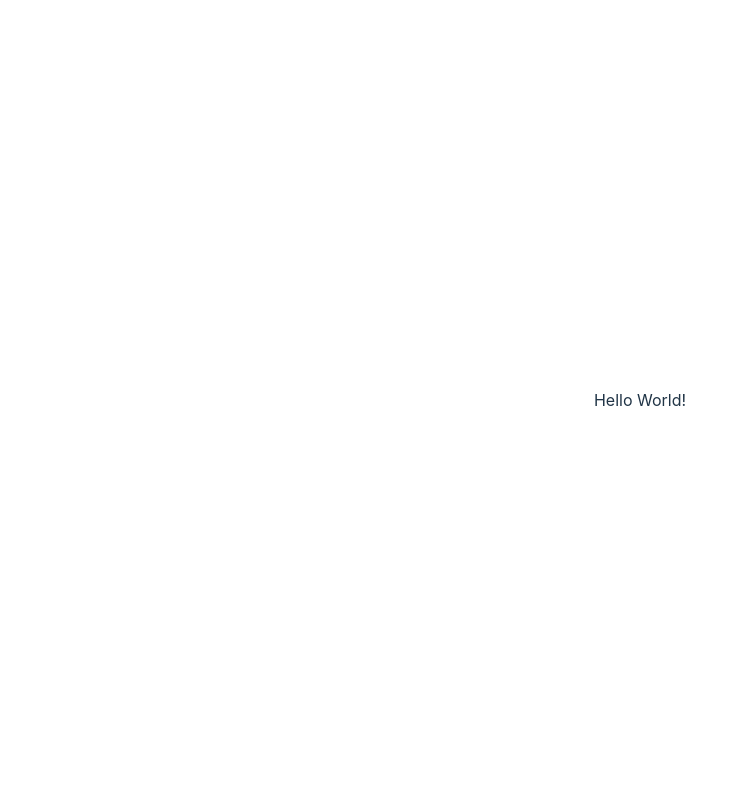
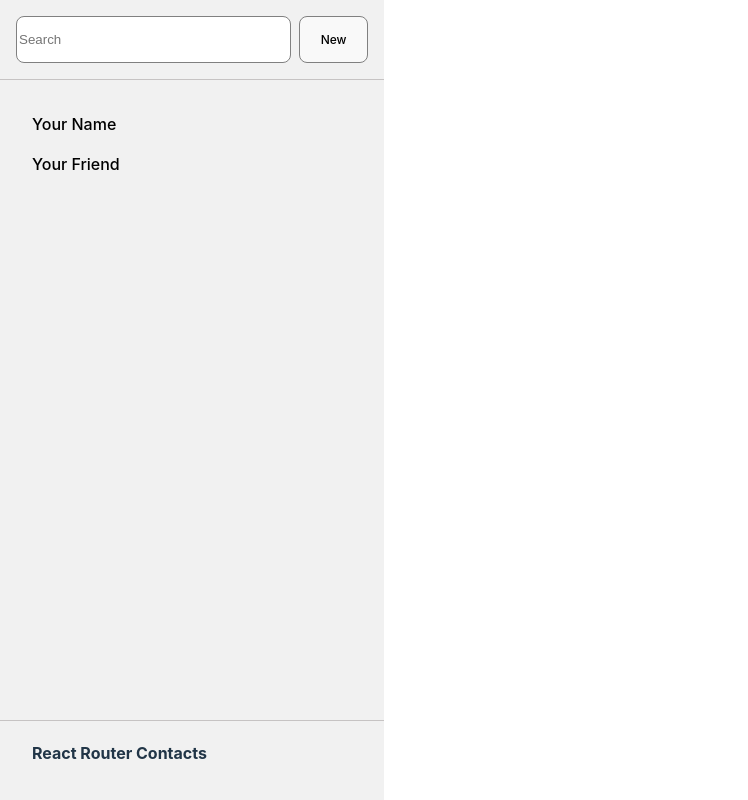
Before and after one commit to theara-y/react-router-tutorial, a React (Vite) app: page / in a window 1280 px wide. Shown: the whole page, without its empty margins (0-748 px from the left). Built offline with nearby package versions, Linux system fonts and the light colour scheme.

Commit message:
root page

```diff
--- a/src/index.css
+++ b/src/index.css
@@ -26,8 +26,6 @@
 body {
   margin: 0;
   display: flex;
-  justify-content: center;
-  place-items: center;
   min-width: 320px;
   min-height: 100vh;
 }
@@ -68,3 +66,62 @@
     background-color: #f9f9f9;
   }
 }
+
+
+#root {
+  width: 100%;
+}
+
+#sidebar {
+  display: grid;
+  grid-template-rows: 10% 1fr 10%;
+  grid-template-columns: 1fr;
+  width: 30%;
+  height: 100%;
+  background: #f1f1f1;
+}
+
+#sidebar h1 {
+  grid-area: 3 / 1 / 3 / 1;
+  font-size: 1em;
+  margin: 0;
+  padding: 0 0 0 2em;
+  line-height: 4em;
+  border-top: 1px solid rgb(198, 195, 195);
+}
+
+#sidebar>div {
+  display: grid;
+  grid-template-columns: 4fr 1fr;
+  padding: 1em;
+  gap: 0.5em;
+  border-bottom: 1px solid rgb(198, 195, 195);
+}
+
+#sidebar form input {
+  border: 1px solid gray;
+  width: 100%;
+  height: 100%;
+  border-radius: 8px;
+}
+
+#sidebar form button {
+  width: 100%;
+  height: 100%;
+  font-size: 0.75em;
+  border: 1px solid gray;
+}
+
+#sidebar ul {
+  list-style-type: none;
+  margin: 0;
+  padding: 1em;
+}
+
+#sidebar li {
+  margin: 1em;
+}
+
+#sidebar a {
+  color: black;
+}
--- a/src/main.jsx
+++ b/src/main.jsx
@@ -5,12 +5,13 @@
   RouterProvider,
 } from 'react-router-dom';
 import './index.css';
+import Root from './routes/root';
 
 const router = createBrowserRouter([
   {
     path: '/',
-    element: <div>Hello World!</div>
-  }
+    element: <Root />,
+  },
 ]);
 
 ReactDOM.createRoot(document.getElementById('root')).render(
--- /dev/null
+++ b/src/routes/root.jsx
@@ -0,0 +1,43 @@
+export default function Root() {
+  return (
+    <>
+      <div id='sidebar'>
+        <h1>React Router Contacts</h1>
+        <div>
+          <form id='search-form' role='search'>
+            <input
+              id='q'
+              aria-label='Search contacts'
+              placeholder='Search'
+              type='search'
+              name='q'
+            />
+            <div
+              id='search-spinner'
+              aria-hidden
+              hidden={true}
+            />
+            <div
+              className='sr-only'
+              aria-live='polite'
+            ></div>
+          </form>
+          <form method='post'>
+            <button type='submit'>New</button>
+          </form>
+        </div>
+        <nav>
+          <ul>
+            <li>
+              <a href={'/contacts/1'}>Your Name</a>
+            </li>
+            <li>
+              <a href={'/contacts/2'}>Your Friend</a>
+            </li>
+          </ul>
+        </nav>
+      </div>
+      <div id='detail'></div>
+    </>
+  )
+}
```
